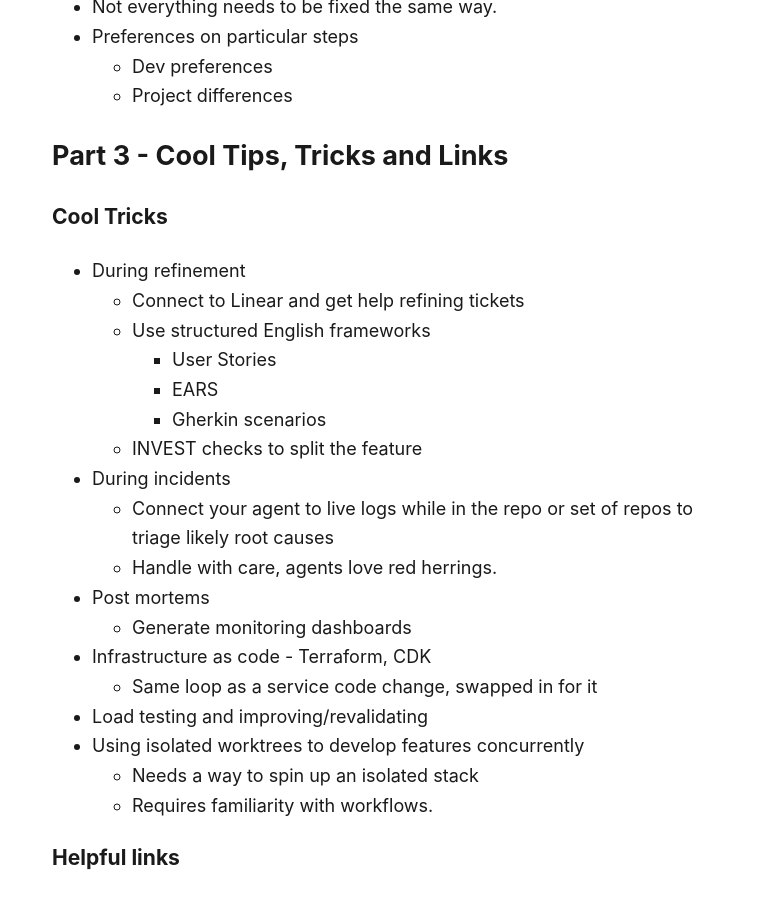
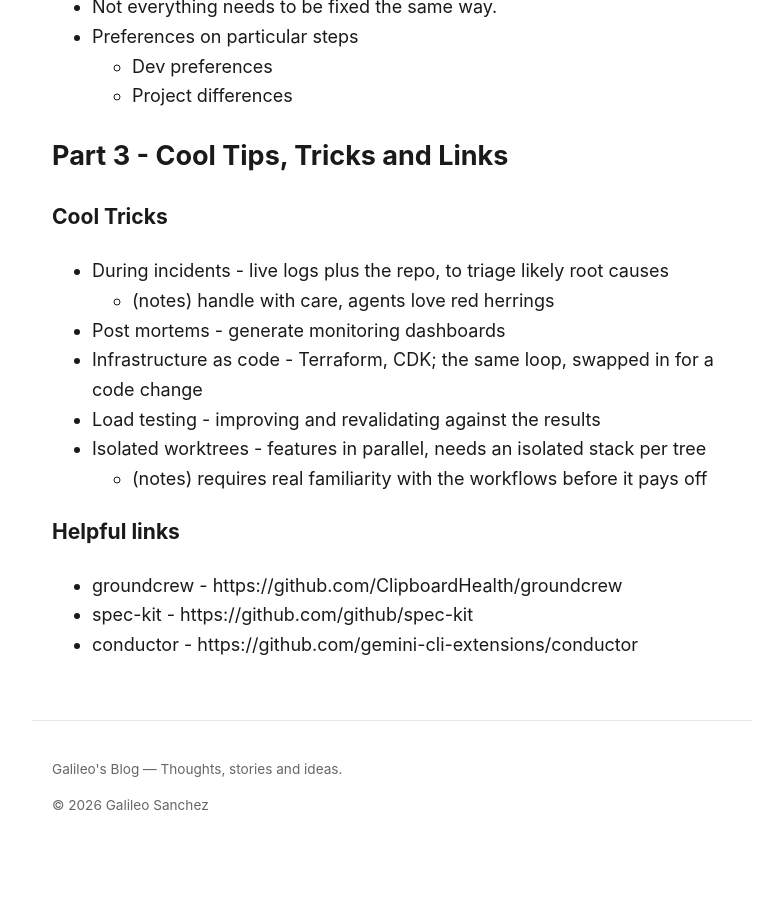
Before and after one commit to galileopy/blog, a Jekyll site: the page built from presentations/ai-assisted-coding-intro/outline.md, in a window 1280 px wide and 900 px high, scrolled down 5735 px. Shown: the whole window, without its empty margins (248-1031 px from the left). Built offline with Jekyll 4.4.1, drawn with Linux system fonts in a browser that asks for light colours; our own code applies the rules of GitHub Pages for plain Markdown files; after the commit the page ends 6605 px from its top, so only the background shows below that.

```diff
--- a/presentations/ai-assisted-coding-intro/outline.md
+++ b/presentations/ai-assisted-coding-intro/outline.md
@@ -182,24 +182,13 @@
 ## Part 3 - Cool Tips, Tricks and Links
 
 ### Cool Tricks
-- During refinement
-    - Connect to Linear and get help refining tickets
-    - Use structured English frameworks
-        - User Stories
-        - EARS
-        - Gherkin scenarios
-    - INVEST checks to split the feature
-- During incidents
-    - Connect your agent to live logs while in the repo or set of repos to triage likely root causes
-    - Handle with care, agents love red herrings.
-- Post mortems
-    - Generate monitoring dashboards
-- Infrastructure as code - Terraform, CDK
-    - Same loop as a service code change, swapped in for it
-- Load testing and improving/revalidating
-- Using isolated worktrees to develop features concurrently
-    - Needs a way to spin up an isolated stack
-    - Requires familiarity with workflows.
+- During incidents - live logs plus the repo, to triage likely root causes
+    - (notes) handle with care, agents love red herrings
+- Post mortems - generate monitoring dashboards
+- Infrastructure as code - Terraform, CDK; the same loop, swapped in for a code change
+- Load testing - improving and revalidating against the results
+- Isolated worktrees - features in parallel, needs an isolated stack per tree
+    - (notes) requires real familiarity with the workflows before it pays off
 
 ### Helpful links
 
```
Also changed, not shown: presentations/ai-assisted-coding-intro/index.html (+13 -44 lines), 1 other file.
